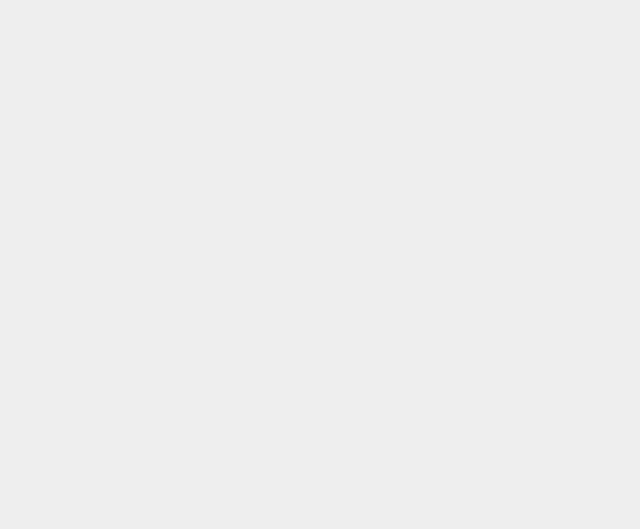
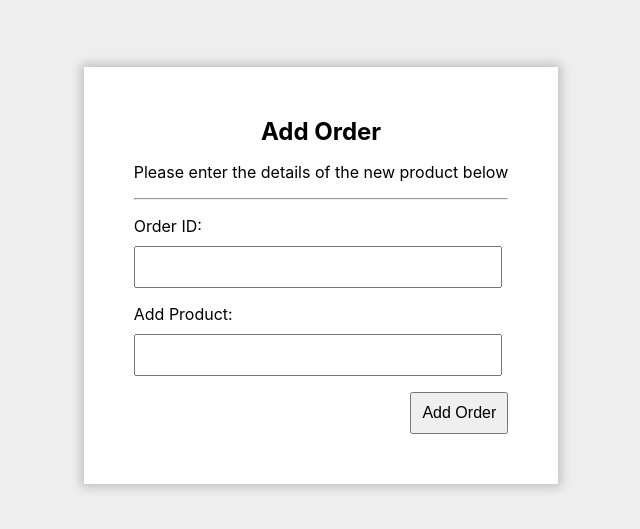
Before and after one commit to Ross-Savill/185client, a React (Create React App) app in the folder client/: page /neworder in a window 1280 px wide. Shown: the part 125-654 px from the top of the page, without its empty margins (319-959 px from the left). Built offline with nearby package versions, Linux system fonts and the light colour scheme.

Commit message:
Add-order form and route created

```diff
--- a/client/src/App.js
+++ b/client/src/App.js
@@ -4,6 +4,7 @@ import { BrowserRouter as Router, Route, Link } from "react-router-dom";
 import LoginForm from './Components/LoginForm';
 import RegisterForm from './Components/RegisterForm';
 import NewProduct from './Components/NewProduct';
+import NewOrder from './Components/NewOrder';
 import OrdersList from './Components/OrdersList'
 import PickList from './Components/PickList'
 import Dashboard from './Components/Dashboard'
@@ -23,6 +24,7 @@ class App extends Component {
           <Route path="/orders" exact component={OrdersList} />
 
           <Route path="/orders/:orderID/pick" exact component={PickList} />
+          <Route path="/neworder" component={NewOrder} />
         </>
       </Router>
     );
--- /dev/null
+++ b/client/src/Components/NewOrder.js
@@ -0,0 +1,46 @@
+import React, { Component } from 'react';
+import '../Styles/App.css';
+import axios from 'axios';
+
+class NewOrder extends Component {
+  constructor(props) {
+    super(props);
+    this.state = {
+      orderId: "",
+      addProduct: "",
+      colour: "",
+      size: "",
+      barcode:"",
+      stockQuantity: ""
+    }
+  }
+
+  addOrder = (e) => {
+    e.preventDefault()
+    console.log("Add Order Button Pressed")
+  }
+
+    render() {
+      return (
+        <div id="form-container">
+            <div id="login-form">
+            <h2>Add Order</h2>
+            <p>Please enter the details of the new product below</p>
+            <hr />
+                <form>
+                    <p>
+                        <label htmlFor="orderId">Order ID: </label>
+                        <input type="text" id="orderId" onChange={this.inputChange}></input><br />
+                    </p>
+                    <p>
+                        <label htmlFor="addProduct">Add Product: </label>
+                        <input type="text" id="addProduct" onChange={this.inputChange}></input><br />
+                    </p>
+                    <button id="addOrder" onClick={this.addOrder}>Add Order</button>
+                    </form>
+                </div>
+                </div>
+            )
+    }
+}
+export default NewOrder;
```
Also changed, not shown: 1 other file (tests, documents, lock files or other folders).
